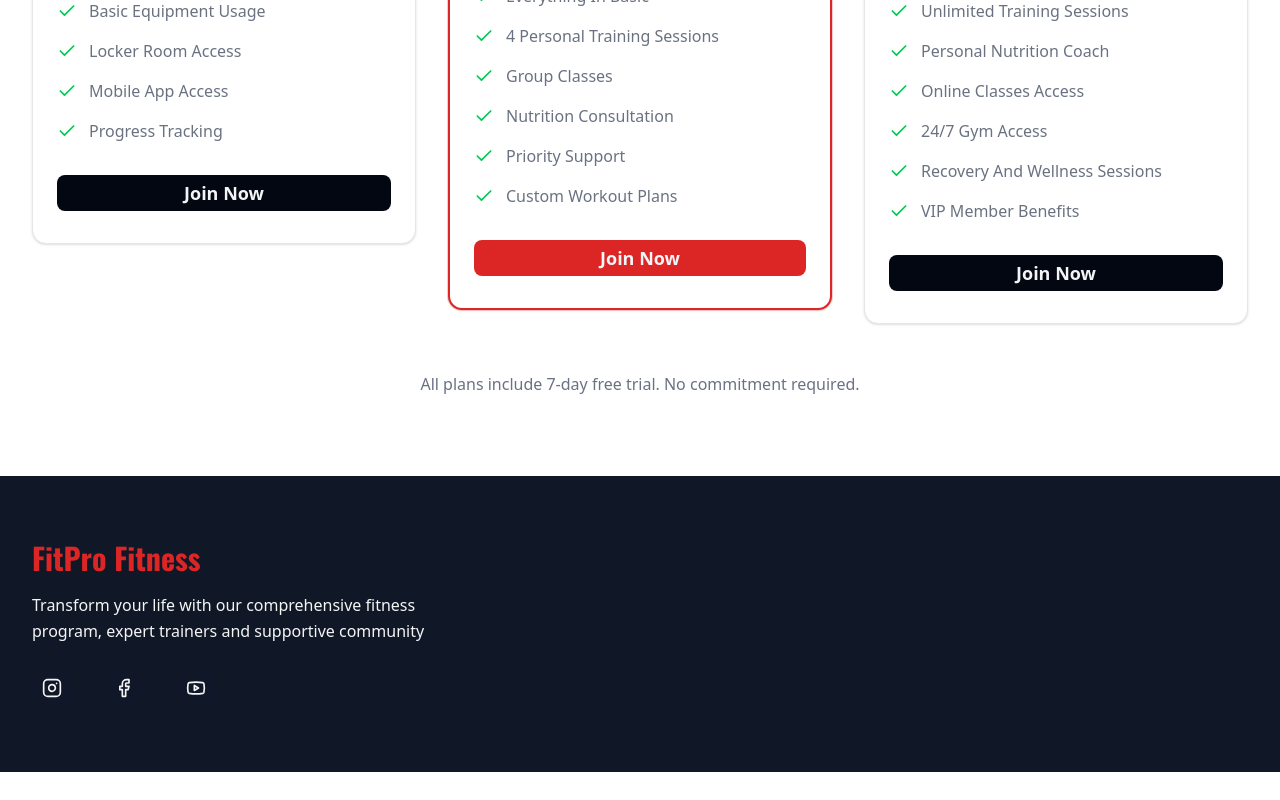
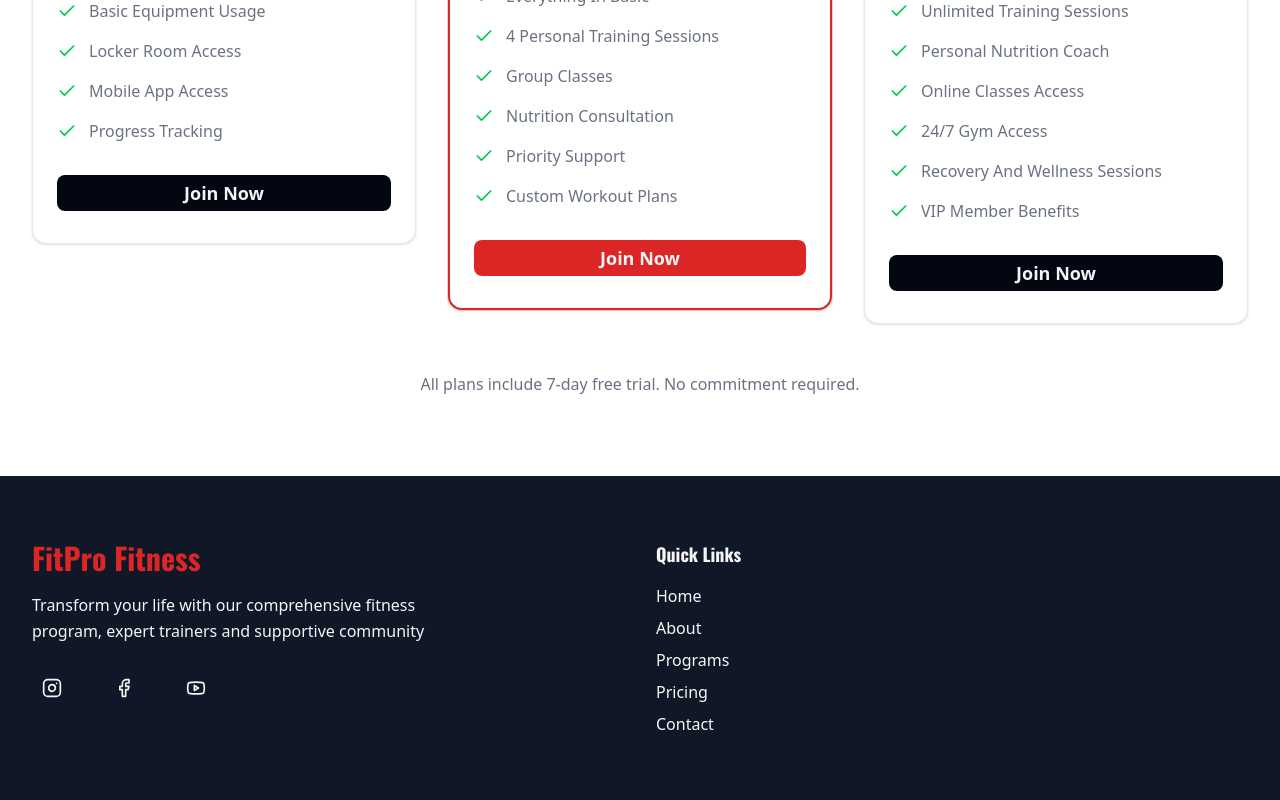
Before and after one commit to emmeiwhite/fitness-app, a Next.js app: page / in a window 1280 px wide. Shown: the part 3465-4265 px from the top of the page. Before the commit the page ends 4237 px from the top, so only its background shows below. Built offline with nearby package versions, Linux system fonts and the light colour scheme.

Commit message:
Quick Links --- Menu Pattern followed

```diff
--- a/src/components/layout/Footer.tsx
+++ b/src/components/layout/Footer.tsx
@@ -34,7 +34,23 @@ export default function Footer() {
             </div>
           </div>
 
-          {/*  */}
+          {/* Quick Links */}
+          <div>
+            <p className="text-lg mb-4 font-heading font-bold">Quick Links</p>
+            <ul className="space-y-2">
+              {['Home', 'About', 'Programs', 'Pricing', 'Contact'].map(link => {
+                return (
+                  <li key={link}>
+                    <Link
+                      href="#"
+                      className="hover:text-primary transition-colors duration-300">
+                      {link}
+                    </Link>
+                  </li>
+                )
+              })}
+            </ul>
+          </div>
         </div>
       </div>
     </footer>
```
